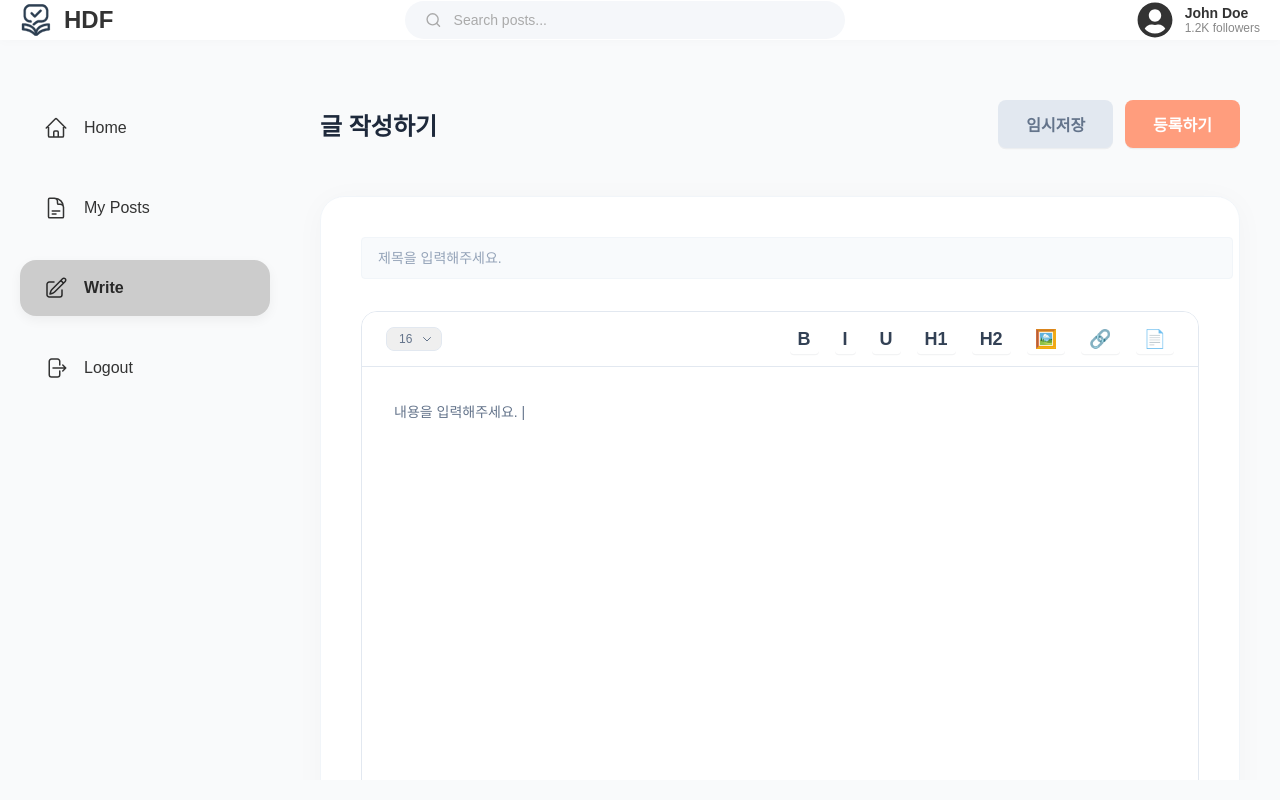
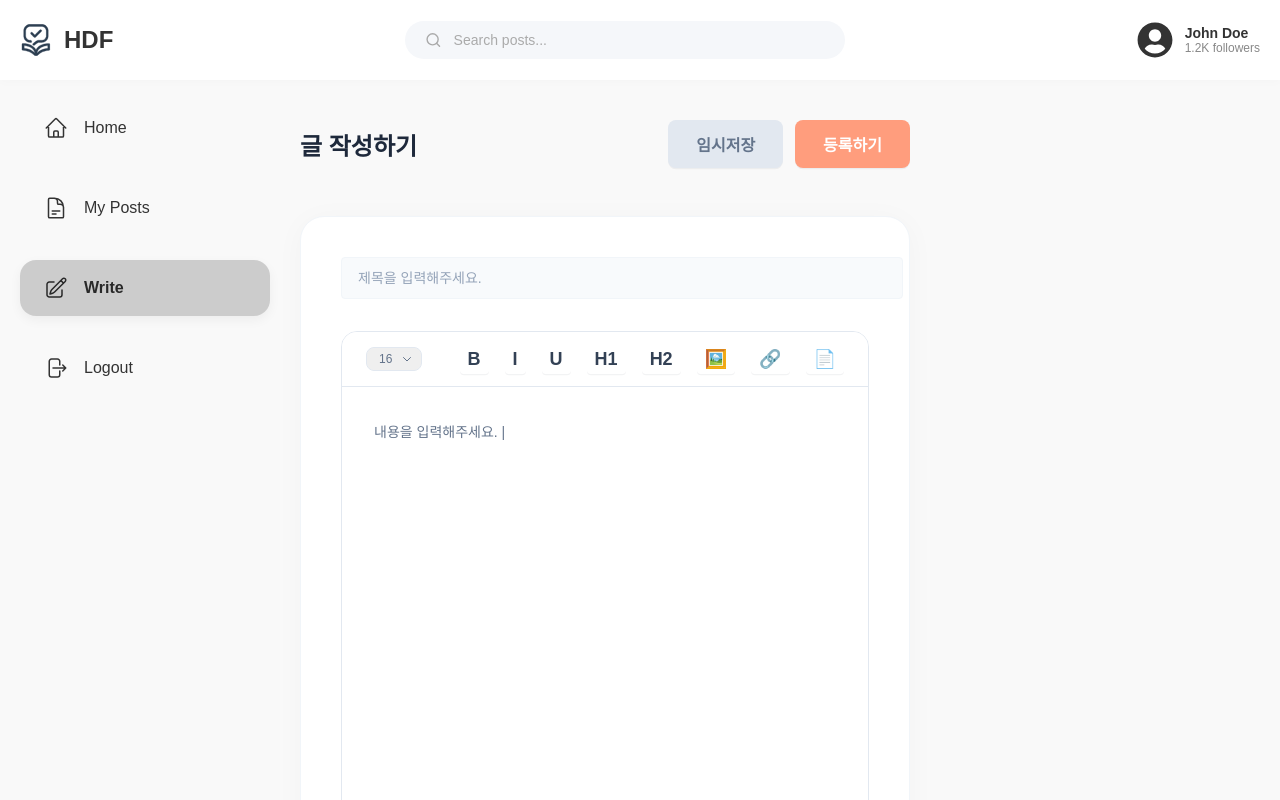
Before and after one commit to Histo-rian/FE, a React (Vite) app: page /write in a window 1280 px wide. Shown: the top 800 px of the page. Built offline with nearby package versions, Linux system fonts and the light colour scheme; a web font is replaced by a local one.

Commit message:
Refacto/write_page_header

```diff
--- a/src/App.css
+++ b/src/App.css
@@ -61,12 +61,73 @@
   font-display: swap;
 }
 
-html,body {
+html,
+body {
   margin: 0;
   padding: 0;
   font-family: "Paperozi", sans-serif;
   font-weight: 100;
   scroll-behavior: smooth;
+  background-color: #F9F9F9;
+  /* Global background color */
+}
+
+/* Base Layout Components */
+.home-container {
+  min-height: 100vh;
+  display: flex;
+  flex-direction: column;
+}
+
+.home-content {
+  display: flex;
+  width: 100%;
+  max-width: 1600px;
+  margin: 0 auto;
+  padding: 20px;
+  gap: 30px;
+  box-sizing: border-box;
+  flex: 1;
+}
+
+.left-sidebar {
+  width: 250px;
+  flex-shrink: 0;
+  position: sticky;
+  top: 100px;
+  height: fit-content;
+}
+
+.feed-section {
+  flex: 1;
+  display: flex;
+  flex-direction: column;
+  gap: 24px;
+}
+
+.right-sidebar {
+  width: 320px;
+  flex-shrink: 0;
+  position: sticky;
+  top: 100px;
+  height: fit-content;
+}
+
+/* Responsiveness */
+@media (max-width: 1200px) {
+  .right-sidebar {
+    display: none;
+  }
+}
+
+@media (max-width: 768px) {
+  .left-sidebar {
+    display: none;
+  }
+
+  .home-content {
+    padding: 10px;
+  }
 }
 
 .buttonContainer {
--- a/src/pages/Home/HomePage.css
+++ b/src/pages/Home/HomePage.css
@@ -1,59 +1 @@
-.home-container {
-    min-height: 100vh;
-    background-color: #F9F9F9;
-    display: flex;
-    flex-direction: column;
-}
-
-.home-content {
-    display: flex;
-    width: 100%;
-    max-width: 1600px;
-    /* Limit max width for large screens */
-    margin: 0 auto;
-    padding: 20px;
-    gap: 30px;
-    box-sizing: border-box;
-    flex: 1;
-}
-
-.left-sidebar {
-    width: 250px;
-    flex-shrink: 0;
-    position: sticky;
-    top: 100px;
-    /* Height of header + gap */
-    height: fit-content;
-}
-
-.feed-section {
-    flex: 1;
-    display: flex;
-    flex-direction: column;
-    gap: 24px;
-}
-
-.right-sidebar {
-    width: 320px;
-    flex-shrink: 0;
-    position: sticky;
-    top: 100px;
-    height: fit-content;
-}
-
-/* Responsiveness */
-@media (max-width: 1200px) {
-    .right-sidebar {
-        display: none;
-    }
-}
-
-@media (max-width: 768px) {
-    .left-sidebar {
-        display: none;
-    }
-
-    .home-content {
-        padding: 10px;
-    }
-}
+/* Shared layout styles moved to App.css */
--- a/src/pages/Write/WritePage.css
+++ b/src/pages/Write/WritePage.css
@@ -1,11 +1,4 @@
-.write-page-container {
-  height: 100vh;
-  background-color: #f9fafb;
-  display: flex;
-  flex-direction: column;
-  overflow: hidden;
-  font-family: "Paperozi", sans-serif;
-}
+/* .write-page-container is no longer used for the root div to maintain consistency with HomePage */
 
 
 .page-title {
@@ -68,11 +61,7 @@
   width: 100%;
   max-width: 1000px;
   flex: 1;
-  overflow-y: auto;
-  padding: 40px 20px 100px;
-  /* 상단 여백 확보 */
-  max-height: calc(100vh - 80px);
-  /* 헤더 영역 제외한 전체 높이 활용 */
+  padding: 20px 0;
   box-sizing: border-box;
   display: flex;
   flex-direction: column;
--- a/src/pages/Write/WritePage.jsx
+++ b/src/pages/Write/WritePage.jsx
@@ -167,7 +167,7 @@ const WritePage = () => {
   };
 
   return (
-    <div className={`home-container write-page-container ${isModifierHeld ? 'modifier-pressed' : ''}`}>
+    <div className={`home-container ${isModifierHeld ? 'modifier-pressed' : ''}`}>
       <Header />
       <div className="home-content">
         <aside className="left-sidebar">
@@ -248,6 +248,8 @@ const WritePage = () => {
             </div>
           </div>
         </main>
+
+        <aside className="right-sidebar" />
       </div>
     </div>
   );
```
